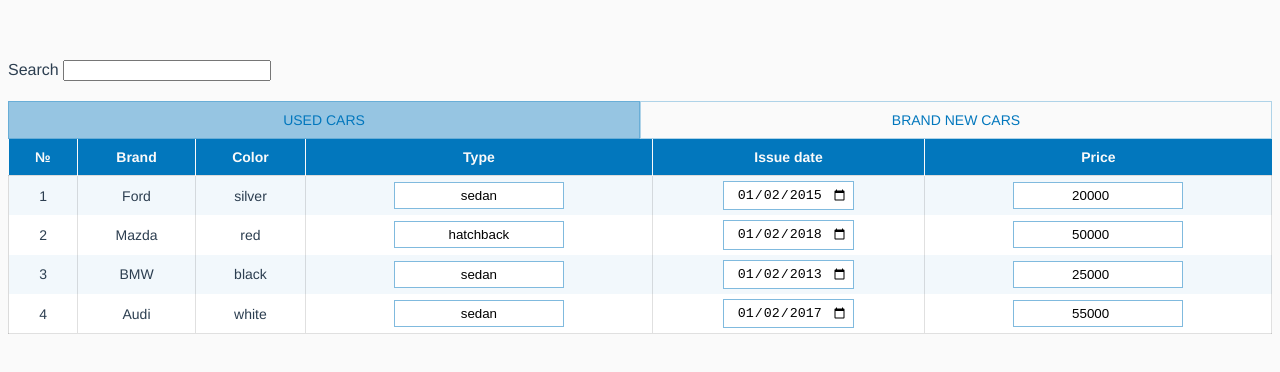
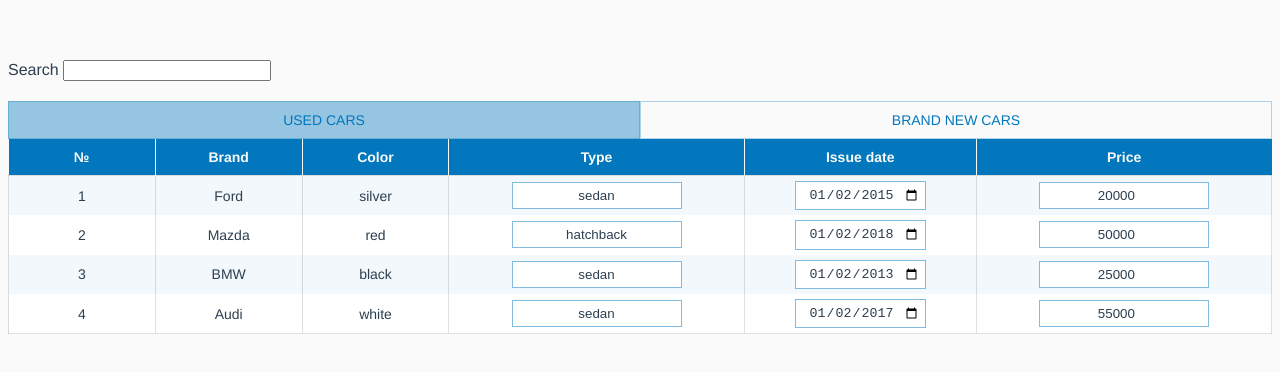
Before and after one commit to russian-stan/vue-flex-table, a Vue app: page / in a window 1280 px wide. Shown: the top 372 px of the page. Built offline with nearby package versions, Linux system fonts and the light colour scheme.

Commit message:
Input styles

```diff
--- a/src/components/VFTable.vue
+++ b/src/components/VFTable.vue
@@ -405,9 +405,9 @@ export default class VFTable extends Vue {
       }
 
       th, td {
+        min-width: 90px;
         text-align: center;
         font-size: 14px;
-
       }
     }
 
@@ -421,6 +421,7 @@ export default class VFTable extends Vue {
       text-align: center;
       border: 1px solid rgba(#0277BD, 0.5);
       max-width: 170px;
+      color: inherit;
 
       &:focus {
         outline: 2px solid #0277BD;
```
